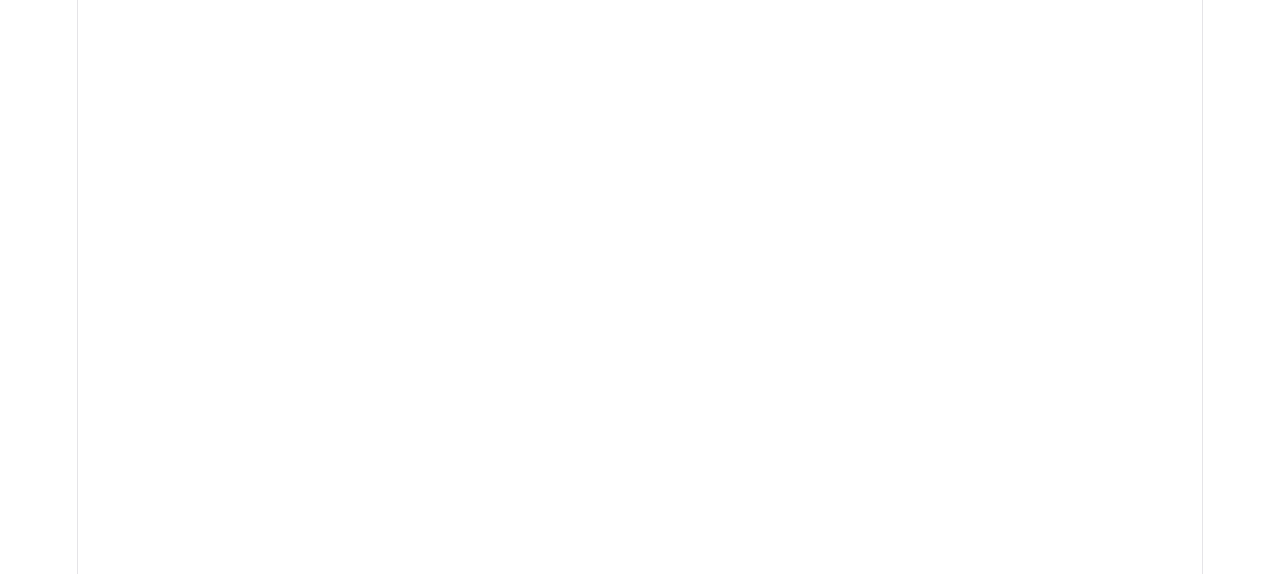
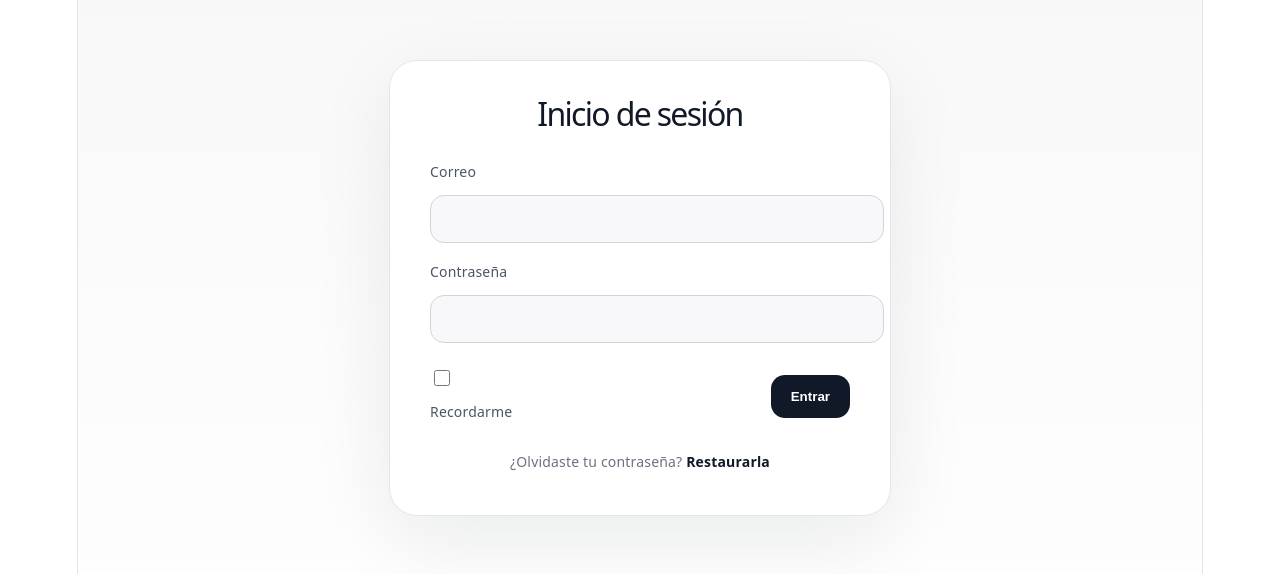
Before and after one commit to cosmicow-lvc/degu, a React (Vite) app in the folder Frontend/: page /login in a window 1280 px wide. Before the commit this address had no page. Shown: the part 144-718 px from the top of the page. Built offline with nearby package versions, Linux system fonts and the light colour scheme.

Commit message:
Plantilla base

```diff
--- a/Frontend/src/App.tsx
+++ b/Frontend/src/App.tsx
@@ -1,5 +1,6 @@
 import { Routes, Route } from 'react-router-dom'
 import Horario from './pages/Horario.tsx'
+import Login from './pages/Login.tsx'
 import './App.css'
 
 function App() {
@@ -7,6 +8,7 @@ function App() {
   return (
     <Routes>
       <Route path="/horario" element={<Horario />} />
+      <Route path="/login" element={<Login />} />
     </Routes>
   )
 }
--- /dev/null
+++ b/Frontend/src/pages/Login.css
@@ -0,0 +1,130 @@
+.login-page {
+  min-height: 100vh;
+  display: flex;
+  align-items: center;
+  justify-content: center;
+  padding: 32px;
+  background: linear-gradient(180deg, #f7f7f8 0%, #ffffff 100%);
+}
+
+.login-card {
+  width: min(100%, 420px);
+  background: #ffffff;
+  border: 1px solid #e5e5e7;
+  border-radius: 28px;
+  box-shadow: 0 24px 80px rgba(15, 23, 42, 0.08);
+  padding: 40px;
+}
+
+.login-header h1 {
+  margin: 0;
+  font-size: 32px;
+  color: #111827;
+}
+
+.login-header p {
+  margin: 12px 0 0;
+  color: #6b7280;
+  font-size: 15px;
+}
+
+.login-form {
+  margin-top: 32px;
+  display: grid;
+  gap: 16px;
+  text-align: left;
+
+}
+
+.login-form label {
+  display: grid;
+  gap: 10px;
+  color: #4b5563;
+  font-size: 14px;
+}
+
+.login-form input {
+  width: 100%;
+  border: 1px solid #d1d5db;
+  border-radius: 14px;
+  padding: 14px 16px;
+  background: #f8f8fb;
+  color: #111827;
+  font-size: 16px;
+  transition: border-color 0.2s ease, box-shadow 0.2s ease;
+}
+
+.login-form input:focus {
+  outline: none;
+  border-color: #9ca3af;
+  box-shadow: 0 0 0 3px rgba(156, 163, 175, 0.12);
+}
+
+.login-actions {
+  display: flex;
+  align-items: center;
+  justify-content: space-between;
+  gap: 16px;
+  margin-top: 8px;
+}
+
+.remember-label {
+  display: inline-flex;
+  align-items: center;
+  gap: 10px;
+  color: #4b5563;
+  font-size: 14px;
+}
+
+.remember-label input {
+  width: 16px;
+  height: 16px;
+  accent-color: #111827;
+}
+
+.login-actions button {
+  border: none;
+  border-radius: 14px;
+  padding: 14px 20px;
+  background: #111827;
+  color: #ffffff;
+  font-weight: 600;
+  cursor: pointer;
+  transition: background 0.2s ease, transform 0.2s ease;
+}
+
+.login-actions button:hover {
+  background: #374151;
+  transform: translateY(-1px);
+}
+
+.login-footnote {
+  margin-top: 24px;
+  color: #6b7280;
+  font-size: 14px;
+}
+
+.login-footnote a {
+  color: #111827;
+  text-decoration: none;
+  font-weight: 600;
+}
+
+.login-footnote a:hover {
+  text-decoration: underline;
+}
+
+@media (max-width: 600px) {
+  .login-card {
+    padding: 28px 22px;
+  }
+
+  .login-actions {
+    flex-direction: column;
+    align-items: stretch;
+  }
+
+  .login-actions button {
+    width: 100%;
+  }
+}
--- /dev/null
+++ b/Frontend/src/pages/Login.tsx
@@ -0,0 +1,40 @@
+
+import type { JSX } from "react/jsx-dev-runtime"
+import "../App.css"
+import "./Login.css"
+
+export default function Login(): JSX.Element {
+  return (
+    <main className="login-page">
+      <section className="login-card">
+        <div className="login-header">
+          <h1>Inicio de sesión</h1>
+        </div>
+
+        <form className="login-form">
+          <label>
+            Correo
+            <input type="email" required />
+          </label>
+
+          <label>
+            Contraseña
+            <input type="password" name="password" required />
+          </label>
+
+          <div className="login-actions">
+            <label className="remember-label">
+              <input type="checkbox" name="remember" />
+              Recordarme
+            </label>
+            <button type="submit">Entrar</button>
+          </div>
+        </form>
+
+        <p className="login-footnote">
+          ¿Olvidaste tu contraseña? <a href="#">Restaurarla</a>
+        </p>
+      </section>
+    </main>
+  )
+}
```
